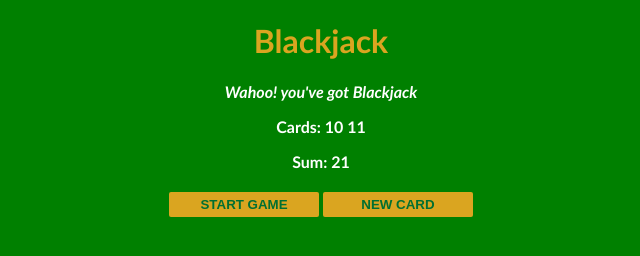
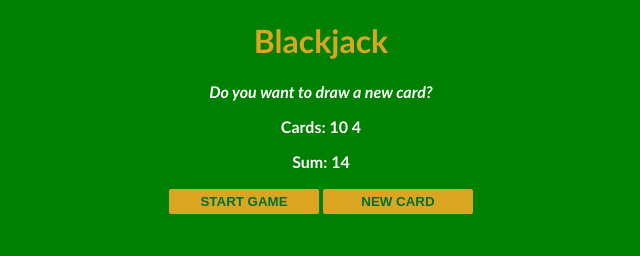
Before and after one commit to jegbune/JavaScript-Training, a plain HTML site: page JavaScript-Lesson1/BlackJackCard/index.html in a window 1280 px wide. Both pictures are taken after a click on the button "START GAME". Shown: the full height of the page, 319-959 px from the left. Drawn offline with Linux system fonts and the light colour scheme.

Commit message:
Blackjack Game update

```diff
--- a/JavaScript-Lesson1/BlackJackCard/index.css
+++ b/JavaScript-Lesson1/BlackJackCard/index.css
@@ -20,5 +20,5 @@ button {
     font-weight: bold;
     border: none;
     border-radius: 2px;
-    margin-top: 5px;
+    margin: 2px 0;
 }
--- a/JavaScript-Lesson1/BlackJackCard/index.js
+++ b/JavaScript-Lesson1/BlackJackCard/index.js
@@ -1,5 +1,5 @@
 let firstCard = 10;
-let secondCard = 11;
+let secondCard = 4;
 let sum = firstCard + secondCard;
 let hasBlackJack = false;
 let isAlive = true;
@@ -14,7 +14,7 @@ let message = "";
 
 function startGame() {
 
-    cardEl.textContent += " " + firstCard + " " +secondCard
+    cardEl.textContent = "Cards: " + firstCard + " " +secondCard
     sumEl.textContent = "Sum: " + sum
     if (sum <= 20) {
         message = "Do you want to draw a new card?";
@@ -30,3 +30,13 @@ function startGame() {
     messageEl.textContent = message;
 
 }
+
+function newCard() {
+    // alert("Drawing a new card from the deck!");
+    let card = 7;
+    //  let thirdCard = Math.float(Math.random * 11)
+    sum += card;
+
+    startGame();
+
+}
```
